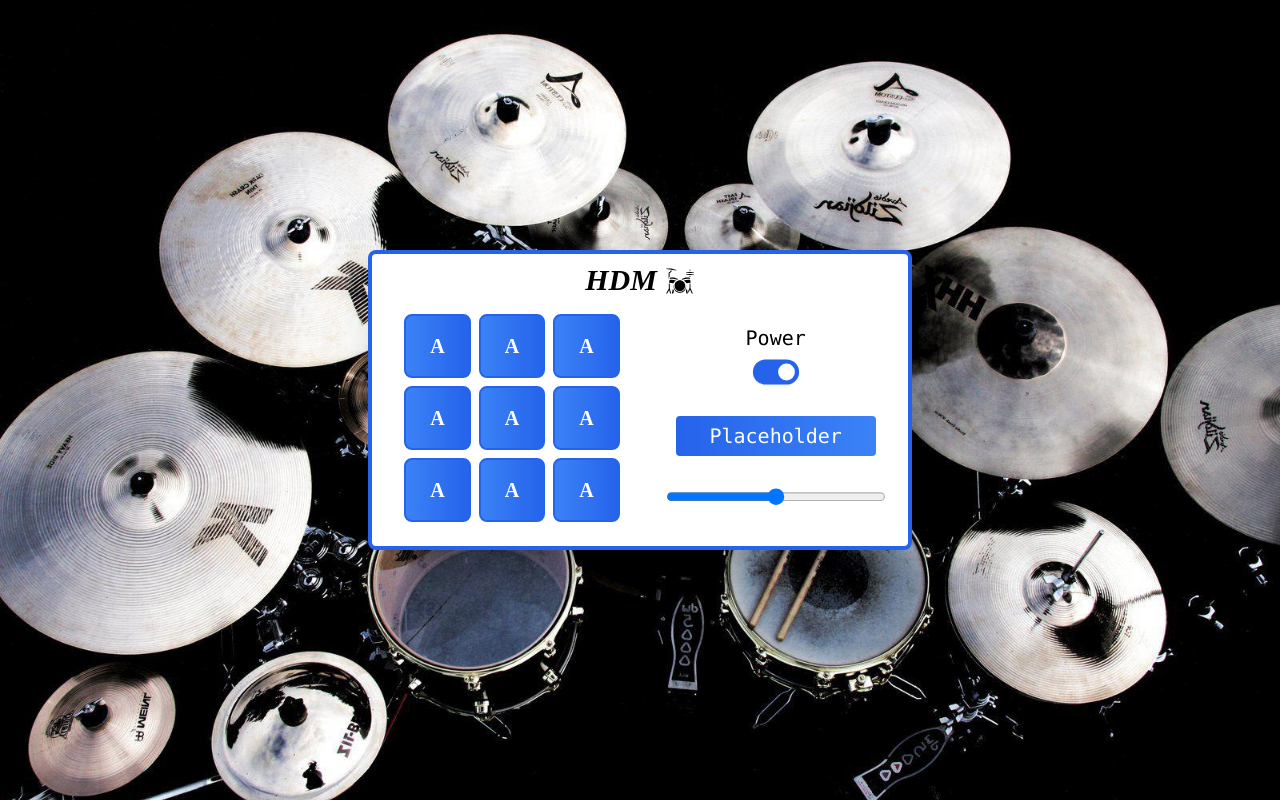
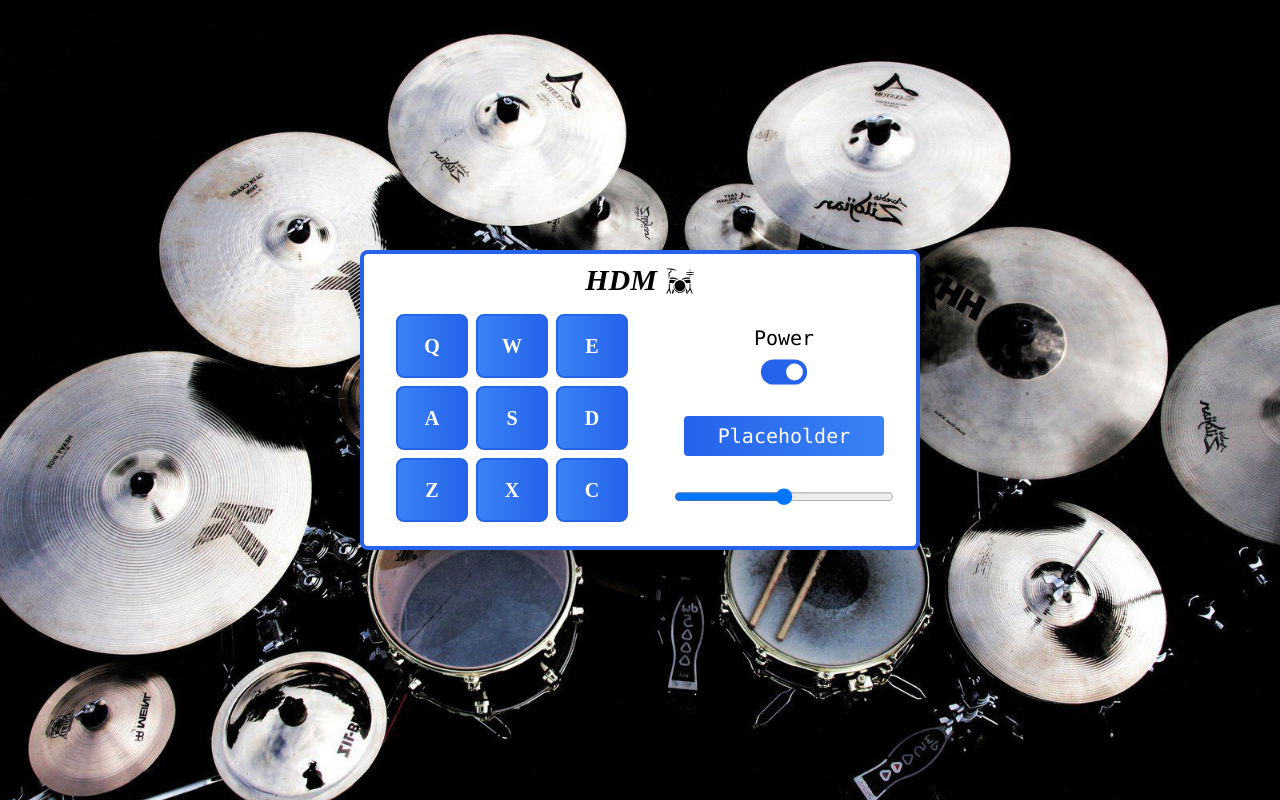
Before and after one commit to harmonify/drum-machine, a React (Create React App) app: page / in a window 1280 px wide. Built offline with nearby package versions, Linux system fonts and the light colour scheme.

Commit message:
finished DrumPad, DrumPadBank, and its states

```diff
--- a/src/components/DrumPad.jsx
+++ b/src/components/DrumPad.jsx
@@ -1,10 +1,46 @@
-export function DrumPad() {
+import { useGlobalState } from '../hooks/useGlobalState';
+import { useEffect, useRef } from 'react';
+import { updateDisplay } from '../actions';
+
+export function DrumPad(props) {
+  const [state, dispatch] = useGlobalState();
+  const audio = useRef(null);
+
+  const playSound = () => {
+    if(state.power) {
+      audio.current.currentTime = 0;
+      audio.current.volume = state.volume / 100;
+      audio.current.play();
+      dispatch(updateDisplay(props.id));
+    }
+  }
+
+  useEffect(() => {
+    const handleKeyPress = (e) => {
+      if(state.power && e.keyCode === props.keyCode) {
+        playSound();
+      }
+    };
+
+    window.addEventListener("keydown", handleKeyPress);
+    return () => {
+      window.removeEventListener("keydown", handleKeyPress);
+    };
+  }, []);
+
   return (
     <button
-      className="drum-pad bg-gradient-to-l border-2 border-blue-600 text-white text-xl font-bold from-blue-600 to-blue-500 hover:from-blue-500 hover:ring rounded-lg px-6 py-4 transition duration-75"
+      className="drum-pad bg-gradient-to-l border-2 border-blue-600 text-white text-xl font-bold from-blue-600 to-blue-500 hover:from-blue-500 hover:ring focus:ring rounded-lg px-6 py-4 transition duration-75 outline-none"
+      id={props.id}
+      onClick={playSound}
     >
-      A
-      <audio src="" className="clip"></audio>
+      <audio
+        ref={audio}
+        className='clip'
+        id={props.keyTrigger}
+        src={props.url}
+      />
+      {props.keyTrigger}
     </button>
   )
 }
--- a/src/components/DrumPadBank.jsx
+++ b/src/components/DrumPadBank.jsx
@@ -1,24 +1,25 @@
 import { DrumPad } from './DrumPad';
+import BANK from '../config/BANK';
 
 export function DrumPadBank() {
+  const drumPadBank = BANK.map(el => {
+    return (
+      <DrumPad
+        key={el.id}
+        id={el.id}
+        url={el.url}
+        keyCode={el.keyCode}
+        keyTrigger={el.keyTrigger}
+      />
+    );
+  })
+
   return (
     <div
       className="grid grid-cols-3 gap-2"
       id="drum-pad-bank"
     >
-      <DrumPad
-        text="A"
-        id="A"
-
-      />
-      <DrumPad />
-      <DrumPad />
-      <DrumPad />
-      <DrumPad />
-      <DrumPad />
-      <DrumPad />
-      <DrumPad />
-      <DrumPad />
+      {drumPadBank}
     </div>
   )
 }
```
